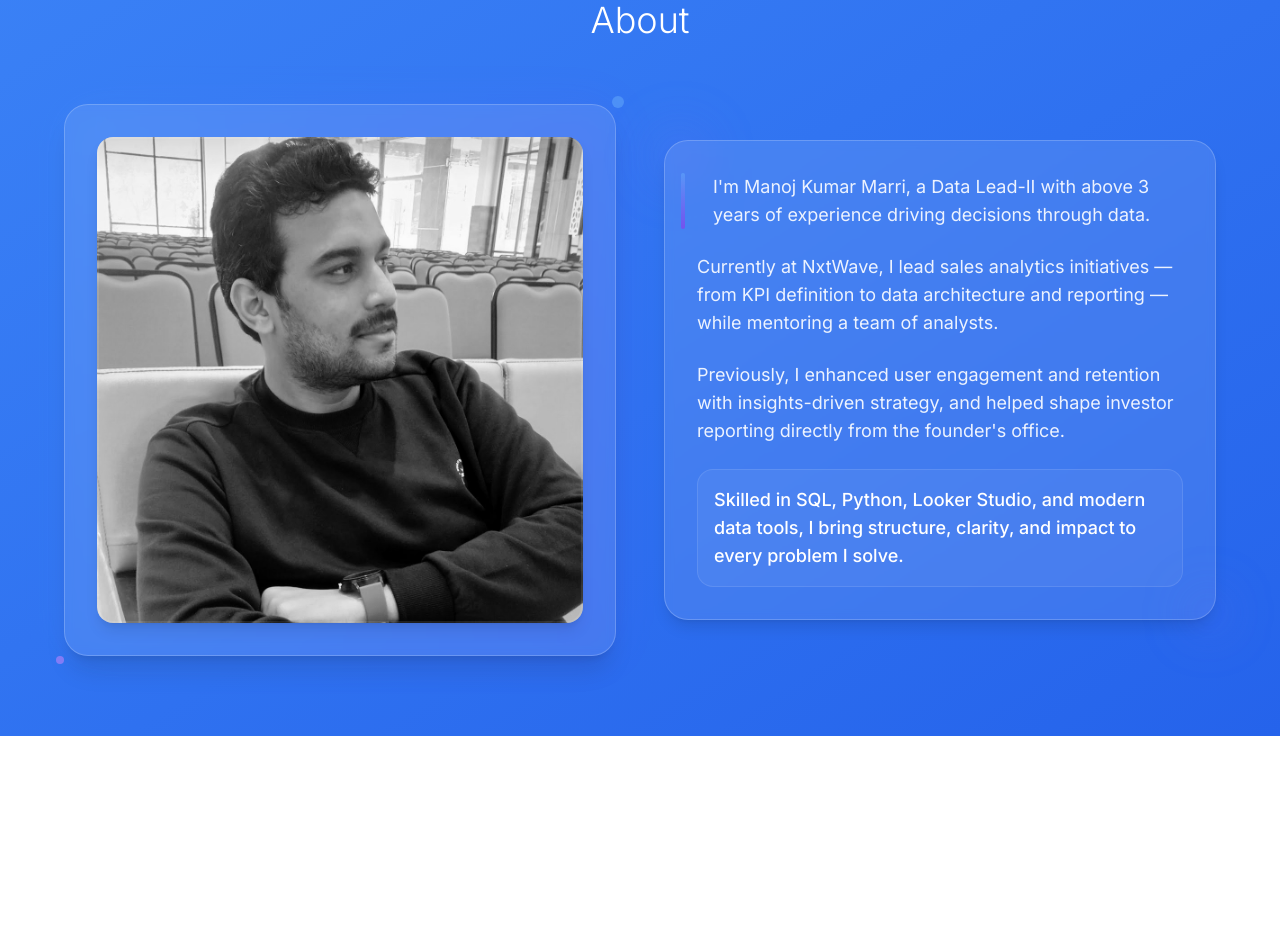
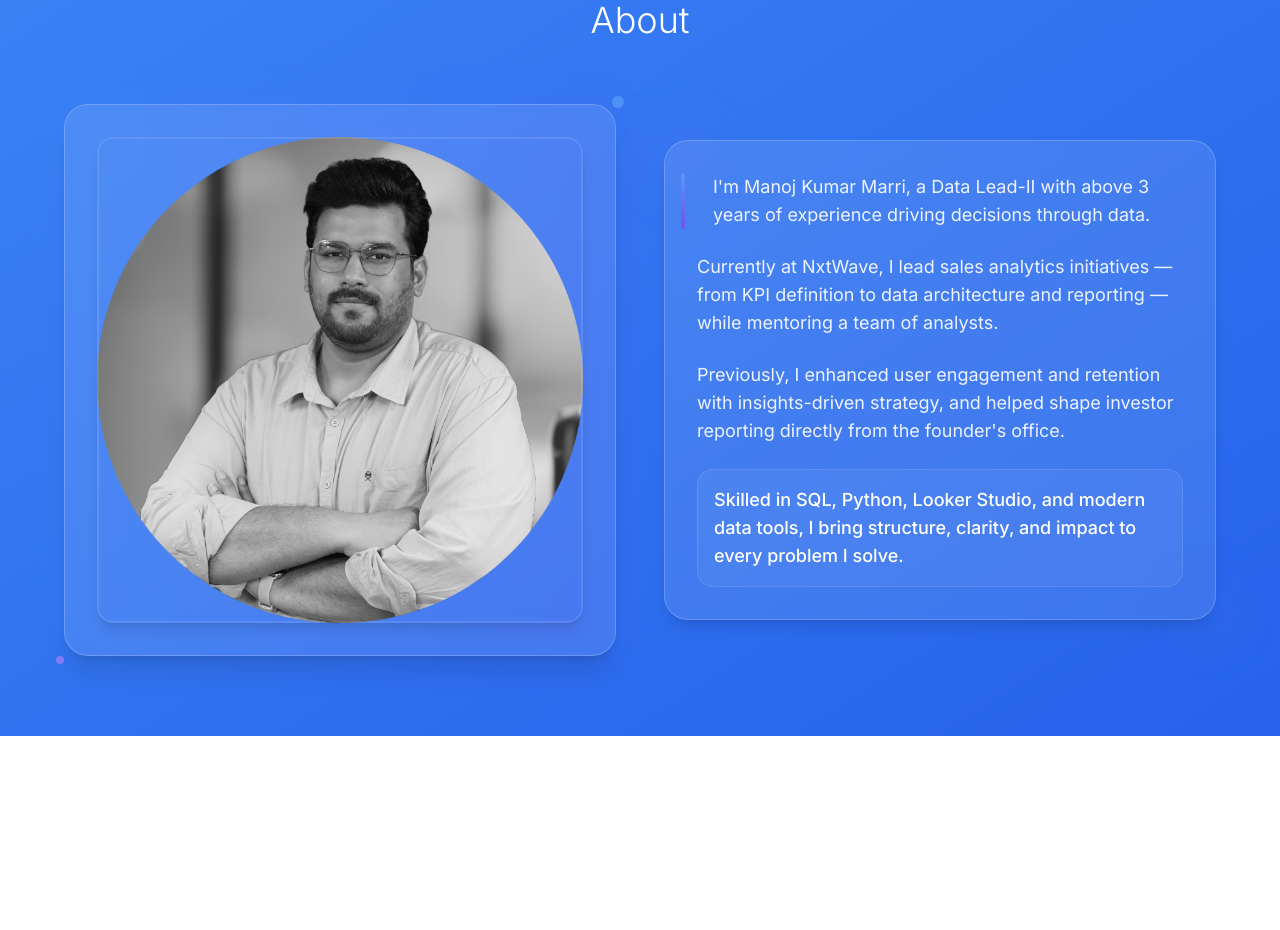
Before and after one commit to marri26/manoj-marri-portfolio-site, a React (Vite) app: page / in a window 1280 px wide. Shown: the part 880-1810 px from the top of the page. Built offline with nearby package versions, Linux system fonts and the light colour scheme.

Commit message:
Update AboutSection.tsx

```diff
--- a/src/components/AboutSection.tsx
+++ b/src/components/AboutSection.tsx
@@ -18,7 +18,7 @@ const AboutSection = () => {
               <div className="relative bg-white/10 backdrop-blur-sm rounded-3xl p-8 shadow-xl border border-white/20 hover:bg-white/15 transition-all duration-500 hover:shadow-2xl">
                 <div className="relative overflow-hidden rounded-2xl shadow-lg group-hover:shadow-xl transition-all duration-500">
                   <img
-                    src="/lovable-uploads/0f3351d2-0157-4f73-b274-d1ac0b94abf2.png"
+                    src="public/lovable-uploads/fc16c2da-cca4-4812-934f-acae35a542b2.png"
                     alt="Manoj Kumar Marri"
                     className="w-full h-auto object-cover grayscale group-hover:grayscale-0 transition-all duration-700 hover:scale-105"
                   />
```
